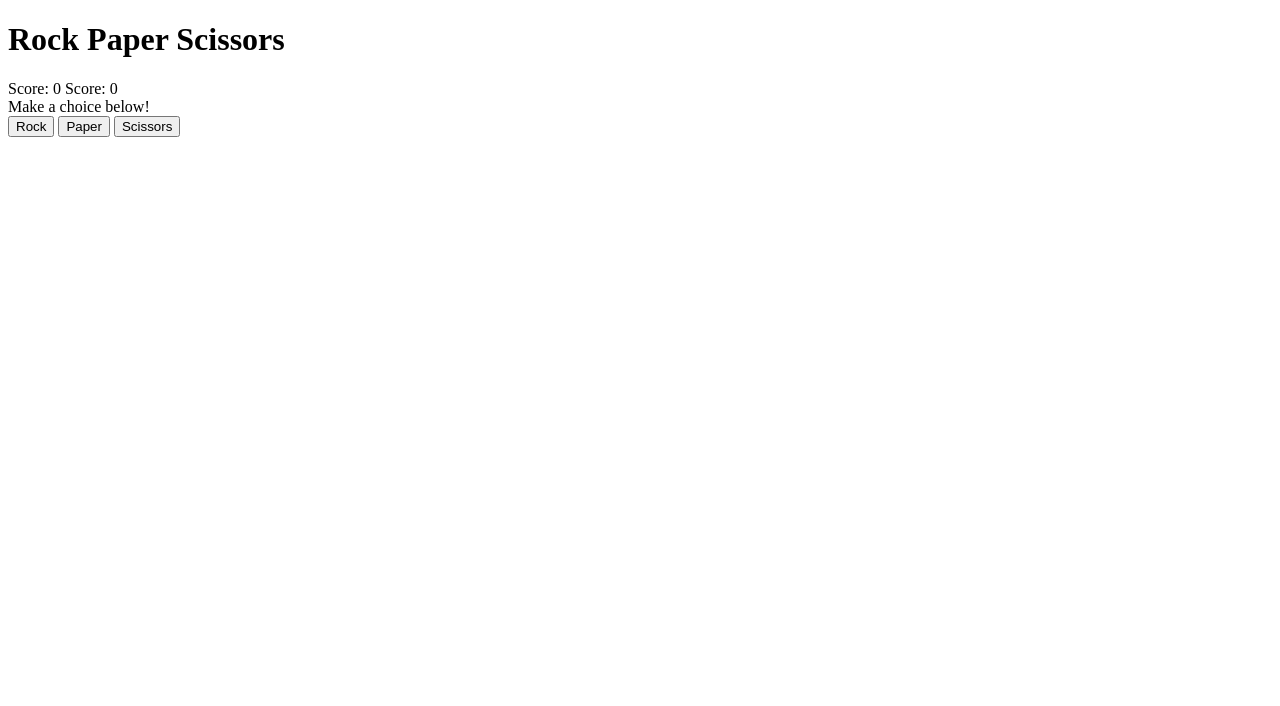
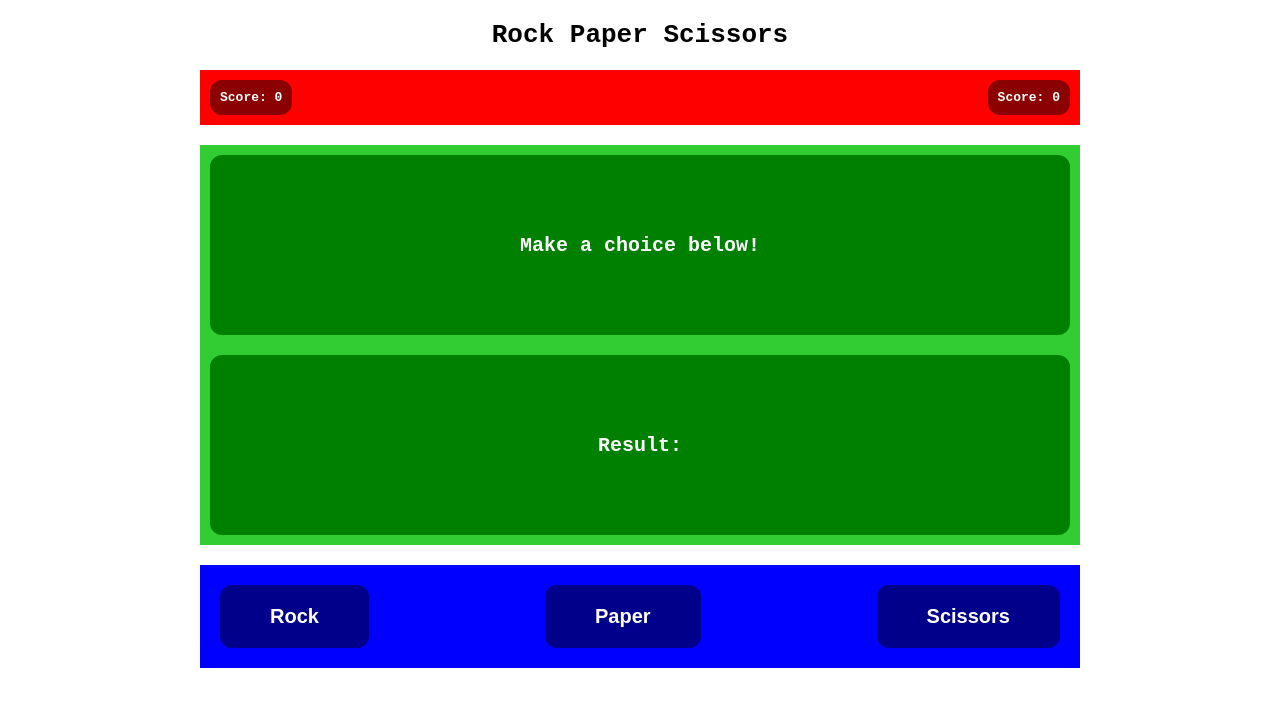
Before and after one commit to ebrahiemfrancis741/rock-paper-scissors, a plain HTML site: page index.html in a window 1280 px wide. Drawn offline with Linux system fonts and the light colour scheme.

Commit message:
Implement layout design, adding all needed styles

```diff
--- a/index.html
+++ b/index.html
@@ -8,14 +8,14 @@
 </head>
 <body>
   <div class="container">
-    <h1>Rock Paper Scissors</h1>
+    <h1 class="title">Rock Paper Scissors</h1>
     <div class="scoreContainer">
       <span id="humanScore">Score: 0</span>
       <span id="computerScore">Score: 0</span>
     </div>
     <div class="resultContainer">
       <span class="choices">Make a choice below!</span>
-      <span class="result"></span>
+      <span class="result">Result: </span>
     </div>
     <div class="buttonChoicesContainer">
       <button id="rock">Rock</button>
--- a/styles.css
+++ b/styles.css
@@ -0,0 +1,76 @@
+*{
+  margin: 0;
+  padding: 0;
+  box-sizing: border-box;
+}
+
+.container{
+  display: flex;
+  flex-direction: column;
+  width: 920px;
+  height: 100vh;
+  margin: 0 auto;
+  gap: 20px;
+  font-family: monospace;
+  padding: 20px;
+}
+
+.title{
+  text-align: center;
+}
+
+.scoreContainer{
+  display: flex;
+  flex-basis: 50px;
+  justify-content: space-between;
+  background-color: red;
+  padding: 10px;
+}
+
+.scoreContainer > *{
+  background-color: darkred;
+  padding: 10px;
+  color: white;
+  font-weight: 900;
+  border-radius: 12px;
+}
+
+.resultContainer{
+  padding: 10px;
+  display: flex;
+  flex-direction: column;
+  flex-basis: 400px;
+  background-color: limegreen;
+  gap: 20px;
+  /* justify-content: center;
+  align-items: center; */
+}
+
+.resultContainer > *{
+  background-color: green;
+  flex-grow: 1;
+  display: flex;
+  align-items: center;
+  justify-content: center;
+  font-size: 20px;
+  font-weight: 900;
+  color: white;
+  border-radius: 12px;
+}
+
+.buttonChoicesContainer{
+  display: flex;
+  justify-content: space-between;
+  flex-basis: 100px;
+  background-color: blue;
+  padding: 20px;
+}
+.buttonChoicesContainer button{
+  background-color: darkblue;
+  padding: 20px 50px;
+  color: white;
+  font-size: 20px;
+  font-weight: 900;
+  border: 0;
+  border-radius: 12px;
+}
```
